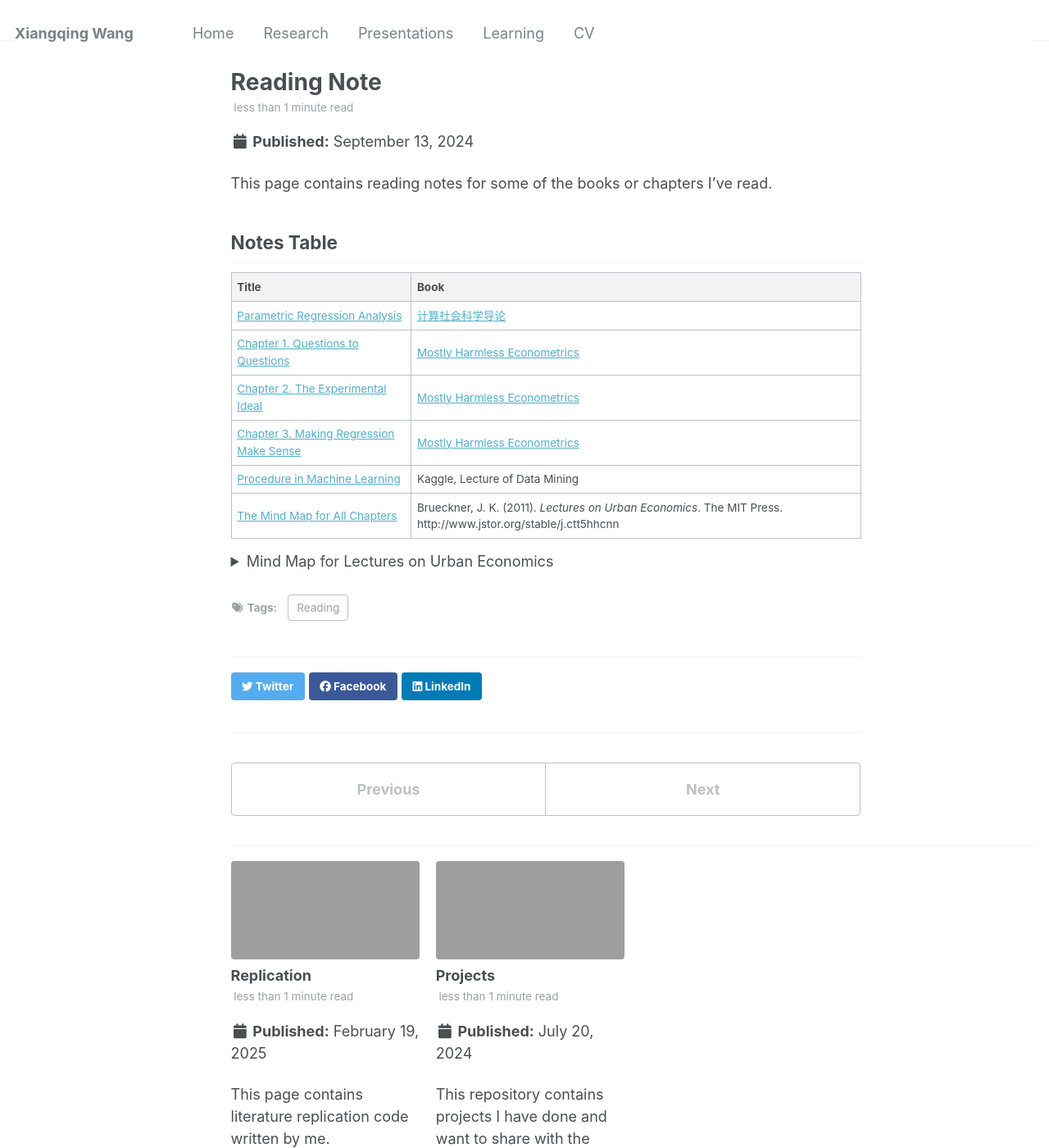
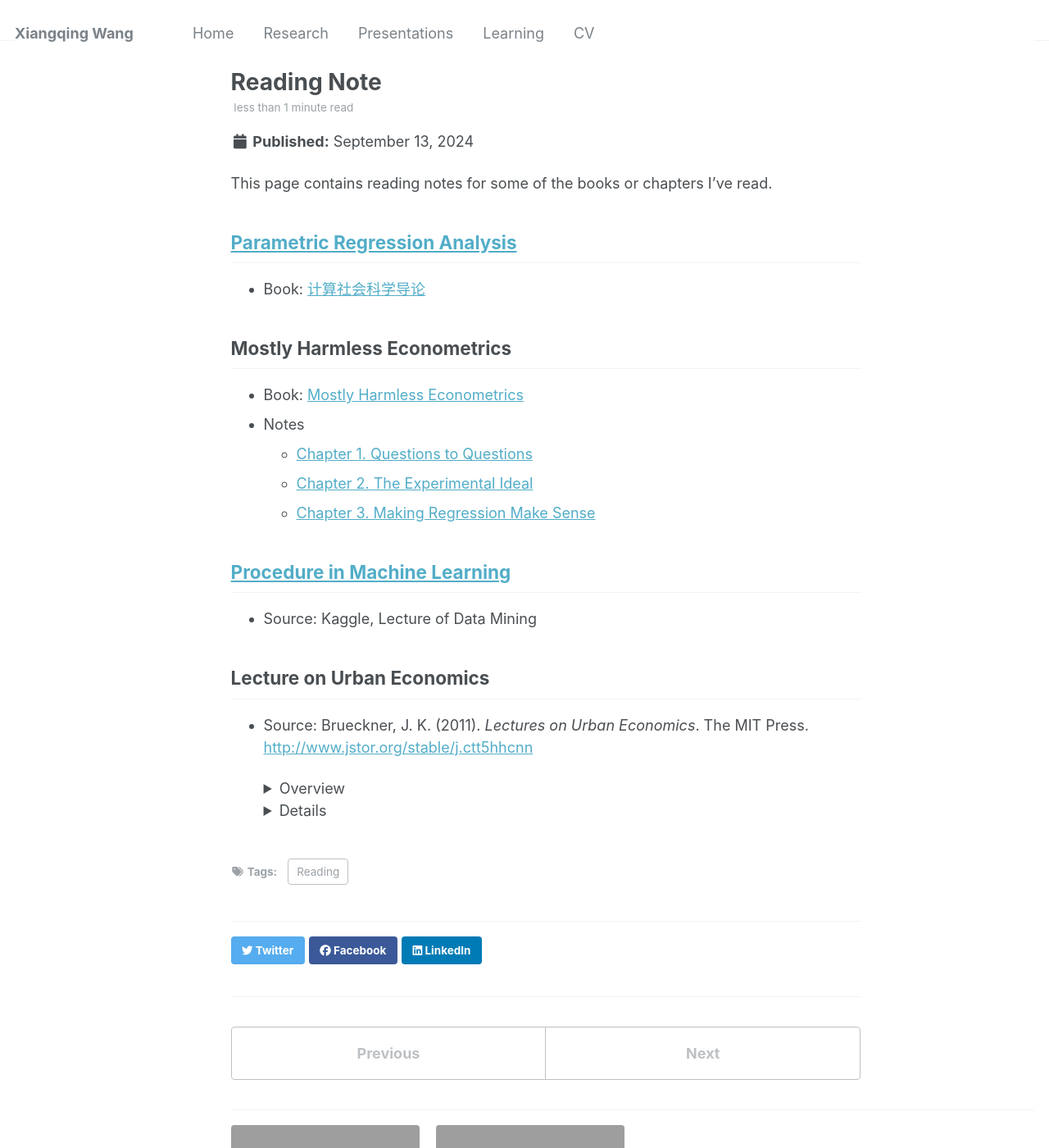
Before and after one commit to leahxqing/leahxqing.github.io, a Jekyll site: the page built from _posts/2024-09-13-Reading_Note.md, in a window 1280 px wide and 1400 px high. Shown: the whole window at 82% size. Built offline with Jekyll 4.4.1, drawn with Linux system fonts in a browser that asks for light colours.

Commit message:
Update 2024-09-13-Reading_Note.md

```diff
--- a/_posts/2024-09-13-Reading_Note.md
+++ b/_posts/2024-09-13-Reading_Note.md
@@ -7,20 +7,40 @@ tags:
 ---
 This page contains reading notes for some of the books or chapters I've read.
 
-## Notes Table
+## [Parametric Regression Analysis](https://github.com/leahxqing/reading/tree/main/notes/CS)
 
-| Title                                                        | Book                                                         |
-| ------------------------------------------------------------ | ------------------------------------------------------------ |
-| [Parametric Regression Analysis](https://github.com/leahxqing/reading/tree/main/notes/CS) | [计算社会科学导论](https://book.douban.com/subject/36603927/) |
-| [Chapter 1. Questions to Questions](https://github.com/leahxqing/reading/tree/main/notes/harmless_01) | [Mostly Harmless Econometrics](https://www.mostlyharmlesseconometrics.com/) |
-| [Chapter 2. The Experimental Ideal](https://github.com/leahxqing/reading/tree/main/notes/harmless_02) | [Mostly Harmless Econometrics](https://www.mostlyharmlesseconometrics.com/) |
-| [Chapter 3. Making Regression Make Sense](https://github.com/leahxqing/reading/tree/main/notes/harmless_03) | [Mostly Harmless Econometrics](https://www.mostlyharmlesseconometrics.com/) |
-| [Procedure in Machine Learning](https://github.com/leahxqing/reading/tree/main/notes/ML) | Kaggle, Lecture of Data Mining                               |
-| [The Mind Map for All Chapters](https://github.com/leahxqing/reading/tree/main/notes/LecturesOnUE) | Brueckner, J. K. (2011). *Lectures on Urban Economics*. The MIT Press. http://www.jstor.org/stable/j.ctt5hhcnn |
+- Book: [计算社会科学导论](https://book.douban.com/subject/36603927/)
 
+## Mostly Harmless Econometrics
 
+- Book: [Mostly Harmless Econometrics](https://www.mostlyharmlesseconometrics.com/)
+- Notes
+  - [Chapter 1. Questions to Questions](https://github.com/leahxqing/reading/tree/main/notes/harmless_01)
+  - [Chapter 2. The Experimental Ideal](https://github.com/leahxqing/reading/tree/main/notes/harmless_02)
+  - [Chapter 3. Making Regression Make Sense](https://github.com/leahxqing/reading/tree/main/notes/harmless_03)
 
-<details>
-  <summary> Mind Map for Lectures on Urban Economics</summary>
-    <img src="https://github.com/leahxqing/reading/tree/main/notes/LecturesOnUE/key.png"alt="Overview of the Mind Map"title="Overview">
-</details>
+## [Procedure in Machine Learning](https://github.com/leahxqing/reading/tree/main/notes/ML)
+
+- Source: Kaggle, Lecture of Data Mining
+
+## Lecture on Urban Economics
+
+- Source: Brueckner, J. K. (2011). *Lectures on Urban Economics*. The MIT Press. [http://www.jstor.org/stable/j.ctt5hhcnn](http://www.jstor.org/stable/j.ctt5hhcnn)
+
+  <details>
+    <summary> Overview</summary>
+    <img src="https://raw.githubusercontent.com/leahxqing/reading/main/notes/LecturesOnUE/key.png" alt="Overview of the Mind Map" title="Overview">
+  </details>
+
+  <details>
+    <summary> Details</summary>
+    <img src="https://raw.githubusercontent.com/leahxqing/reading/main/notes/LecturesOnUE/ch1.png" alt="The Mind Map" title="Chapter 1">
+    <img src="https://raw.githubusercontent.com/leahxqing/reading/main/notes/LecturesOnUE/ch23.png" alt="The Mind Map" title="Chapter 2 & 3">
+    <img src="https://raw.githubusercontent.com/leahxqing/reading/main/notes/LecturesOnUE/ch4.png" alt="The Mind Map" title="Chapter 4">
+    <img src="https://raw.githubusercontent.com/leahxqing/reading/main/notes/LecturesOnUE/ch5.png" alt="The Mind Map" title="Chapter 5">
+    <img src="https://raw.githubusercontent.com/leahxqing/reading/main/notes/LecturesOnUE/ch6.png" alt="The Mind Map" title="Chapter 6">
+    <img src="https://raw.githubusercontent.com/leahxqing/reading/main/notes/LecturesOnUE/ch7.png" alt="The Mind Map" title="Chapter 7">
+    <img src="https://raw.githubusercontent.com/leahxqing/reading/main/notes/LecturesOnUE/ch8.png" alt="The Mind Map" title="Chapter 8">
+    <img src="https://raw.githubusercontent.com/leahxqing/reading/main/notes/LecturesOnUE/ch9.png" alt="The Mind Map" title="Chapter 9">
+    <img src="https://raw.githubusercontent.com/leahxqing/reading/main/notes/LecturesOnUE/ch1011.png" alt="The Mind Map" title="Chapter 10 & 11">
+  </details>
```
